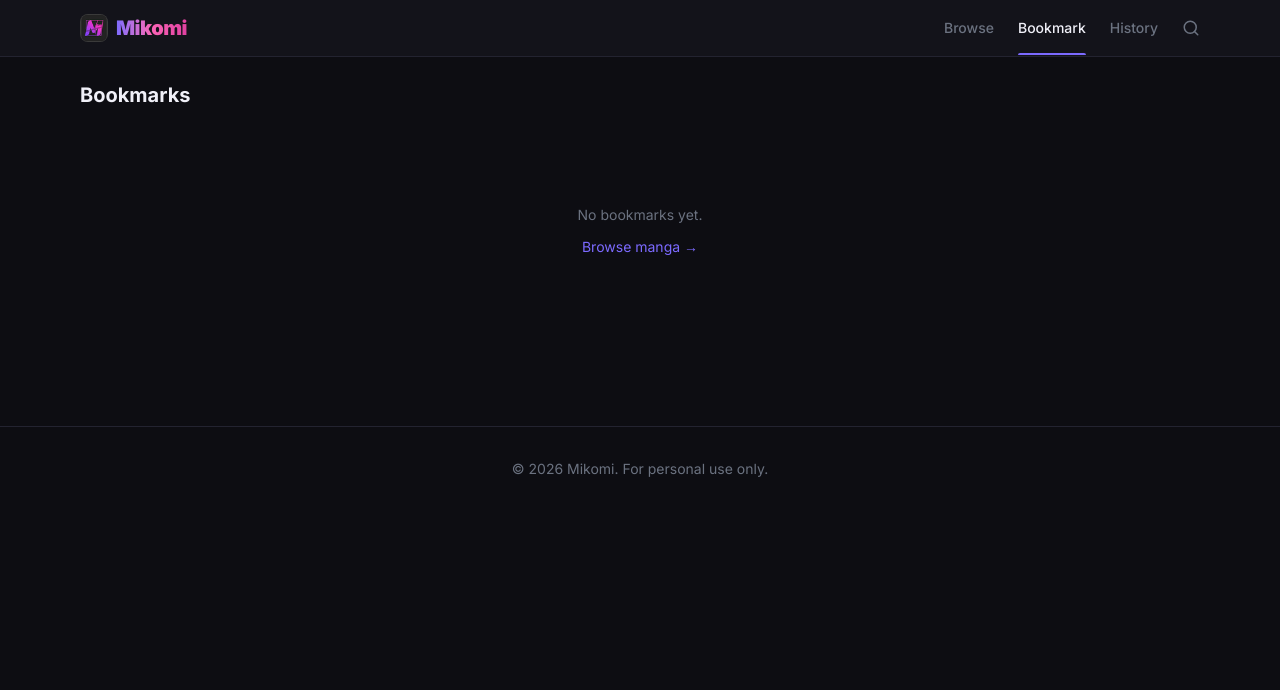
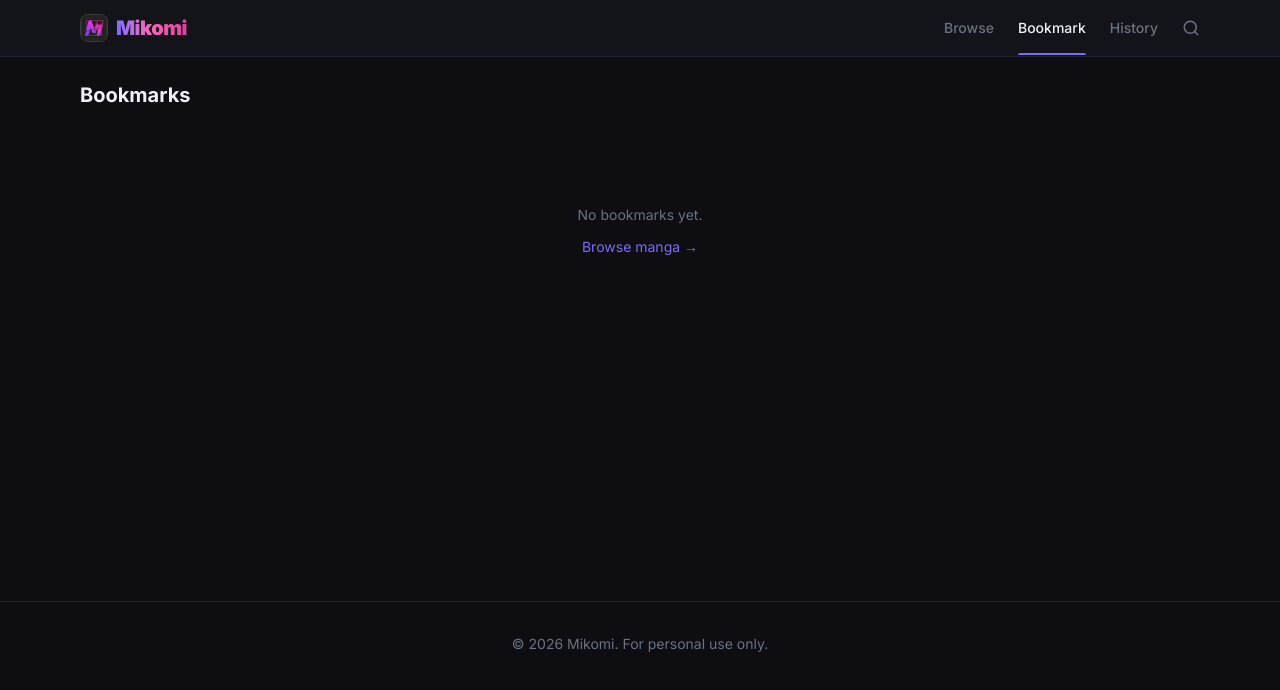
Before and after one commit to pambayungiri/mikomi, a Next.js app: page /bookmark in a window 1280 px wide. Shown: the top 690 px of the page. Built offline with nearby package versions, Linux system fonts and the light colour scheme.

Commit message:
fix: PWA safe-area-inset-top on nav, sticky footer with min-h
Nav header gets padding-top: env(safe-area-inset-top) so the logo
doesn't overlap the iOS status bar in PWA/standalone mode.
Main content gets min-h-[60vh] so footer stays at the bottom even
when a page has little or no content.

```diff
--- a/app/layout.tsx
+++ b/app/layout.tsx
@@ -63,7 +63,7 @@ export default function RootLayout({ children }: { children: React.ReactNode })
           Skip to content
         </a>
         <Nav />
-        <main id="main-content" className="max-w-6xl mx-auto px-4 py-6 pb-24 md:pb-6">{children}</main>
+        <main id="main-content" className="max-w-6xl mx-auto px-4 py-6 pb-24 md:pb-6 min-h-[60vh]">{children}</main>
         <Footer />
         <BottomNav />
       </body>
--- a/components/Nav.tsx
+++ b/components/Nav.tsx
@@ -33,7 +33,7 @@ export default function Nav() {
   }
 
   return (
-    <header className="sticky top-0 z-50 bg-surface border-b border-border">
+    <header className="sticky top-0 z-50 bg-surface border-b border-border" style={{ paddingTop: 'env(safe-area-inset-top)' }}>
       <div className="max-w-6xl mx-auto px-4 h-14 flex items-center justify-between">
         <Link href="/" className="flex items-center gap-2 group md:flex-none absolute left-1/2 -translate-x-1/2 md:static md:translate-x-0">
           <Image
```
